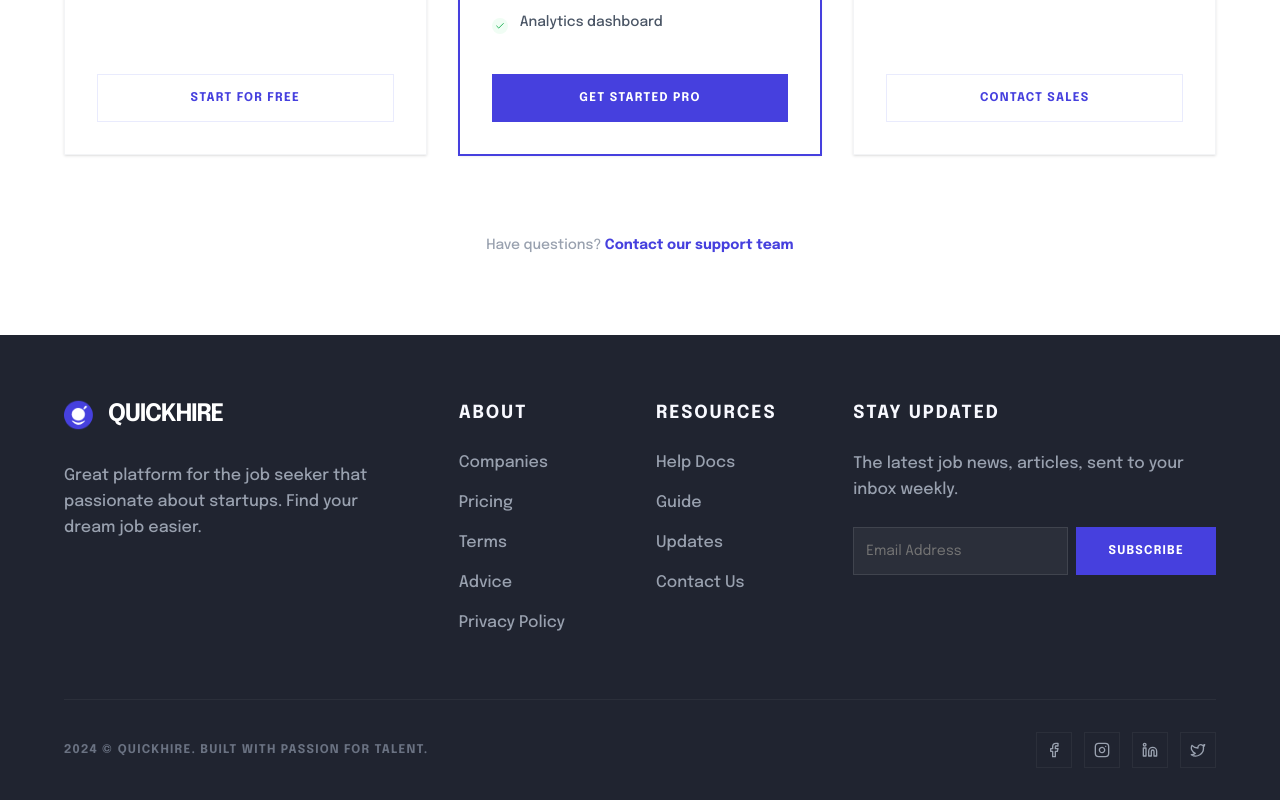
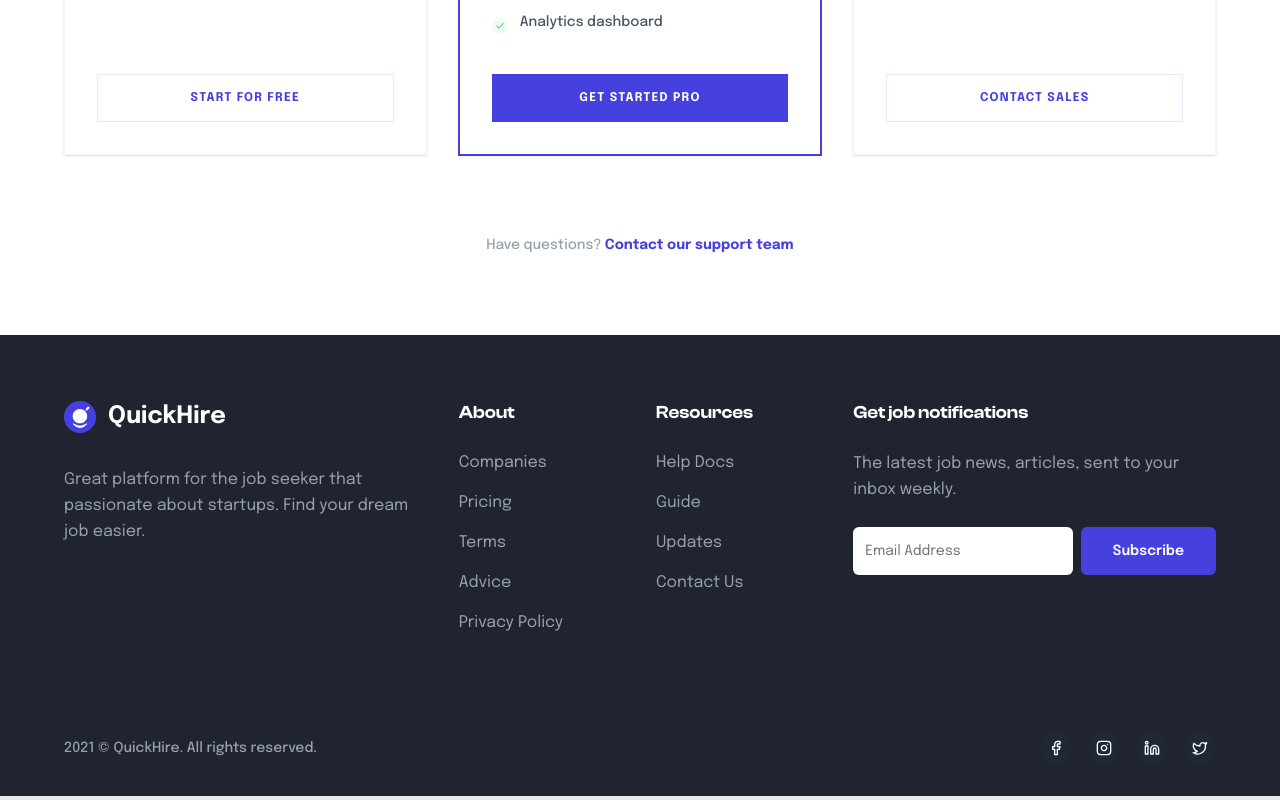
Before and after one commit to rakibislam2233/quick-hire, a Next.js app: page /pricing in a window 1280 px wide. Shown: the part 607-1407 px from the top of the page. Built offline with nearby package versions, Linux system fonts and the light colour scheme.

Commit message:
feat: Implement initial home page UI sections and shared navigation components.

```diff
--- a/components/Pages/Main/Home/Companies.tsx
+++ b/components/Pages/Main/Home/Companies.tsx
@@ -17,14 +17,14 @@ const Companies = () => {
   return (
     <section className="w-full bg-white py-12 border-b border-gray-100">
       <div className="w-full container px-5 md:px-16 mx-auto">
-        <h1 className="text-xs md:text-sm mb-8 text-[#202430]/40 font-black uppercase tracking-widest">
-          Trusted by leading companies
+        <h1 className="text-base mb-8 text-[#202430]/50 font-epilogue">
+          Companies we helped grow
         </h1>
-        <div className="flex flex-wrap justify-between items-center gap-10 md:gap-12 lg:gap-16">
+        <div className="flex flex-wrap md:flex-nowrap justify-between items-center gap-8 md:gap-12 lg:gap-16">
           {companies.map((company) => (
             <div
               key={company.name}
-              className={`relative grayscale opacity-40 hover:grayscale-0 hover:opacity-100 transition-all duration-500 w-[80px] sm:w-[100px] md:w-auto h-8 flex items-center justify-center`}
+              className={`relative grayscale opacity-80 hover:grayscale-0 hover:opacity-100 transition-all duration-300 w-24 md:w-auto h-8 flex items-center justify-center`}
             >
               <Image
                 src={company.logo}
--- a/components/Shared/Footer.tsx
+++ b/components/Shared/Footer.tsx
@@ -7,12 +7,12 @@ import Link from "next/link";
 const Footer = () => {
   return (
     <footer className="bg-[#202430] text-white pt-16 pb-8 font-epilogue">
-      <div className="container px-6 md:px-16 mx-auto">
-        <div className="grid grid-cols-1 sm:grid-cols-2 lg:grid-cols-12 gap-12 lg:gap-8 mb-16">
+      <div className="container px-5 md:px-16 mx-auto">
+        <div className="grid grid-cols-1 md:grid-cols-2 lg:grid-cols-12 gap-12 lg:gap-8 mb-16">
           {/* Logo & Info */}
-          <div className="lg:col-span-4 flex flex-col items-start gap-6 pr-0 md:pr-4">
-            <Link href="/" className="flex items-center justify-center gap-2">
-              <div className="relative w-9 h-8">
+          <div className="lg:col-span-4 flex flex-col items-start gap-6 pr-4">
+            <Link href="/" className="flex items-center justify-center gap-1">
+              <div className="relative w-10 h-9">
                 <Image
                   src="/asset/logo/logo.png"
                   alt="QuickHire Logo"
@@ -21,11 +21,11 @@ const Footer = () => {
                   priority
                 />
               </div>
-              <span className="text-xl md:text-2xl font-black text-white uppercase tracking-tighter">
+              <span className="text-2xl font-extrabold text-white">
                 QuickHire
               </span>
             </Link>
-            <p className="text-gray-400 text-sm md:text-base leading-relaxed max-w-sm mt-0 md:mt-2 font-medium">
+            <p className="text-gray-400 text-sm md:text-base leading-relaxed max-w-sm mt-2">
               Great platform for the job seeker that passionate about startups.
               Find your dream job easier.
             </p>
@@ -33,14 +33,14 @@ const Footer = () => {
 
           {/* Links: About */}
           <div className="lg:col-span-2">
-            <h4 className="text-lg font-black mb-6 uppercase tracking-widest text-[#F8F9FF]">
+            <h4 className="text-lg font-semibold mb-6 font-sans text-white">
               About
             </h4>
-            <ul className="flex flex-col gap-4 text-gray-400 text-sm md:text-base font-medium">
+            <ul className="flex flex-col gap-4 text-gray-400 text-sm md:text-base">
               <li>
                 <Link
                   href="/companies"
-                  className="hover:text-primary hover:translate-x-1 inline-block transition-all"
+                  className="hover:text-white transition-colors"
                 >
                   Companies
                 </Link>
@@ -48,7 +48,7 @@ const Footer = () => {
               <li>
                 <Link
                   href="/pricing"
-                  className="hover:text-primary hover:translate-x-1 inline-block transition-all"
+                  className="hover:text-white transition-colors"
                 >
                   Pricing
                 </Link>
@@ -56,7 +56,7 @@ const Footer = () => {
               <li>
                 <Link
                   href="/terms"
-                  className="hover:text-primary hover:translate-x-1 inline-block transition-all"
+                  className="hover:text-white transition-colors"
                 >
                   Terms
                 </Link>
@@ -64,7 +64,7 @@ const Footer = () => {
               <li>
                 <Link
                   href="/advice"
-                  className="hover:text-primary hover:translate-x-1 inline-block transition-all"
+                  className="hover:text-white transition-colors"
                 >
                   Advice
                 </Link>
@@ -72,7 +72,7 @@ const Footer = () => {
               <li>
                 <Link
                   href="/privacy"
-                  className="hover:text-primary hover:translate-x-1 inline-block transition-all"
+                  className="hover:text-white transition-colors"
                 >
                   Privacy Policy
                 </Link>
@@ -82,14 +82,14 @@ const Footer = () => {
 
           {/* Links: Resources */}
           <div className="lg:col-span-2">
-            <h4 className="text-lg font-black mb-6 uppercase tracking-widest text-[#F8F9FF]">
+            <h4 className="text-lg font-semibold mb-6 font-sans text-white">
               Resources
             </h4>
-            <ul className="flex flex-col gap-4 text-gray-400 text-sm md:text-base font-medium">
+            <ul className="flex flex-col gap-4 text-gray-400 text-sm md:text-base">
               <li>
                 <Link
                   href="/help"
-                  className="hover:text-primary hover:translate-x-1 inline-block transition-all"
+                  className="hover:text-white transition-colors"
                 >
                   Help Docs
                 </Link>
@@ -97,7 +97,7 @@ const Footer = () => {
               <li>
                 <Link
                   href="/guide"
-                  className="hover:text-primary hover:translate-x-1 inline-block transition-all"
+                  className="hover:text-white transition-colors"
                 >
                   Guide
                 </Link>
@@ -105,7 +105,7 @@ const Footer = () => {
               <li>
                 <Link
                   href="/updates"
-                  className="hover:text-primary hover:translate-x-1 inline-block transition-all"
+                  className="hover:text-white transition-colors"
                 >
                   Updates
                 </Link>
@@ -113,7 +113,7 @@ const Footer = () => {
               <li>
                 <Link
                   href="/contact"
-                  className="hover:text-primary hover:translate-x-1 inline-block transition-all"
+                  className="hover:text-white transition-colors"
                 >
                   Contact Us
                 </Link>
@@ -123,19 +123,19 @@ const Footer = () => {
 
           {/* Newsletter */}
           <div className="lg:col-span-4">
-            <h4 className="text-lg font-black mb-6 uppercase tracking-widest text-[#F8F9FF]">
-              Stay Updated
+            <h4 className="text-lg font-semibold mb-6 font-sans text-white">
+              Get job notifications
             </h4>
-            <p className="text-gray-400 text-sm md:text-base mb-6 max-w-sm leading-relaxed font-medium">
+            <p className="text-gray-400 text-sm md:text-base mb-6 max-w-sm leading-relaxed">
               The latest job news, articles, sent to your inbox weekly.
             </p>
-            <div className="flex flex-col sm:flex-row gap-2 w-full max-w-md">
+            <div className="flex flex-col sm:flex-row gap-2 w-full">
               <Input
                 type="email"
                 placeholder="Email Address"
-                className="bg-white/5 border-white/10 text-white rounded-none h-12 focus-visible:ring-1 focus-visible:ring-primary focus-visible:ring-offset-0 flex-1 shadow-none"
+                className="bg-white text-gray-900 border-none rounded-sm h-12 focus-visible:ring-2 focus-visible:ring-primary focus-visible:ring-offset-0 focus-visible:ring-offset-transparent flex-1"
               />
-              <Button className="bg-primary hover:bg-blue-700 text-white rounded-none h-12 px-8 font-black uppercase text-xs tracking-widest w-full sm:w-auto shadow-none">
+              <Button className="bg-primary hover:bg-blue-700 text-white rounded-sm h-12 px-8 font-semibold w-full sm:w-auto">
                 Subscribe
               </Button>
             </div>
@@ -143,33 +143,33 @@ const Footer = () => {
         </div>
 
         {/* Divider */}
-        <div className="h-px w-full bg-white/5 mb-8 mt-12"></div>
+        <div className="h-px w-full bg-gray-800 mb-8 mt-12"></div>
 
         {/* Bottom */}
-        <div className="flex flex-col md:flex-row items-center justify-between gap-8 text-gray-500 text-xs font-bold uppercase tracking-widest">
-          <p>2024 © QuickHire. Built with passion for talent.</p>
-          <div className="flex items-center gap-3">
+        <div className="flex flex-col md:flex-row items-center justify-between gap-6 text-gray-400 text-sm font-medium">
+          <p>2021 © QuickHire. All rights reserved.</p>
+          <div className="flex items-center gap-4">
             <Link
               href="#"
-              className="w-9 h-9 border border-white/5 flex items-center justify-center hover:bg-primary hover:text-white transition-all text-gray-400 hover:border-primary"
+              className="w-8 h-8 rounded-full bg-gray-800/80 flex items-center justify-center hover:bg-primary hover:text-white transition-colors text-white"
             >
               <Facebook className="w-4 h-4" />
             </Link>
             <Link
               href="#"
-              className="w-9 h-9 border border-white/5 flex items-center justify-center hover:bg-primary hover:text-white transition-all text-gray-400 hover:border-primary"
+              className="w-8 h-8 rounded-full bg-gray-800/80 flex items-center justify-center hover:bg-primary hover:text-white transition-colors text-white"
             >
               <Instagram className="w-4 h-4" />
             </Link>
             <Link
               href="#"
-              className="w-9 h-9 border border-white/5 flex items-center justify-center hover:bg-primary hover:text-white transition-all text-gray-400 hover:border-primary"
+              className="w-8 h-8 rounded-full bg-gray-800/80 flex items-center justify-center hover:bg-primary hover:text-white transition-colors text-white"
             >
               <Linkedin className="w-4 h-4" />
             </Link>
             <Link
               href="#"
-              className="w-9 h-9 border border-white/5 flex items-center justify-center hover:bg-primary hover:text-white transition-all text-gray-400 hover:border-primary"
+              className="w-8 h-8 rounded-full bg-gray-800/80 flex items-center justify-center hover:bg-primary hover:text-white transition-colors text-white"
             >
               <Twitter className="w-4 h-4" />
             </Link>
```
Also changed, not shown: components/Pages/Main/Home/CallToAction.tsx (+17 -21 lines), components/Pages/Main/Home/ExploreCategories.tsx (+5 -5 lines), components/Pages/Main/Home/FeaturedJobs.tsx (+5 -5 lines), components/Pages/Main/Home/HeroSection.tsx (+14 -14 lines), components/Pages/Main/Home/LatestJobs.tsx (+6 -6 lines), components/Shared/Navbar.tsx (+21 -29 lines).
